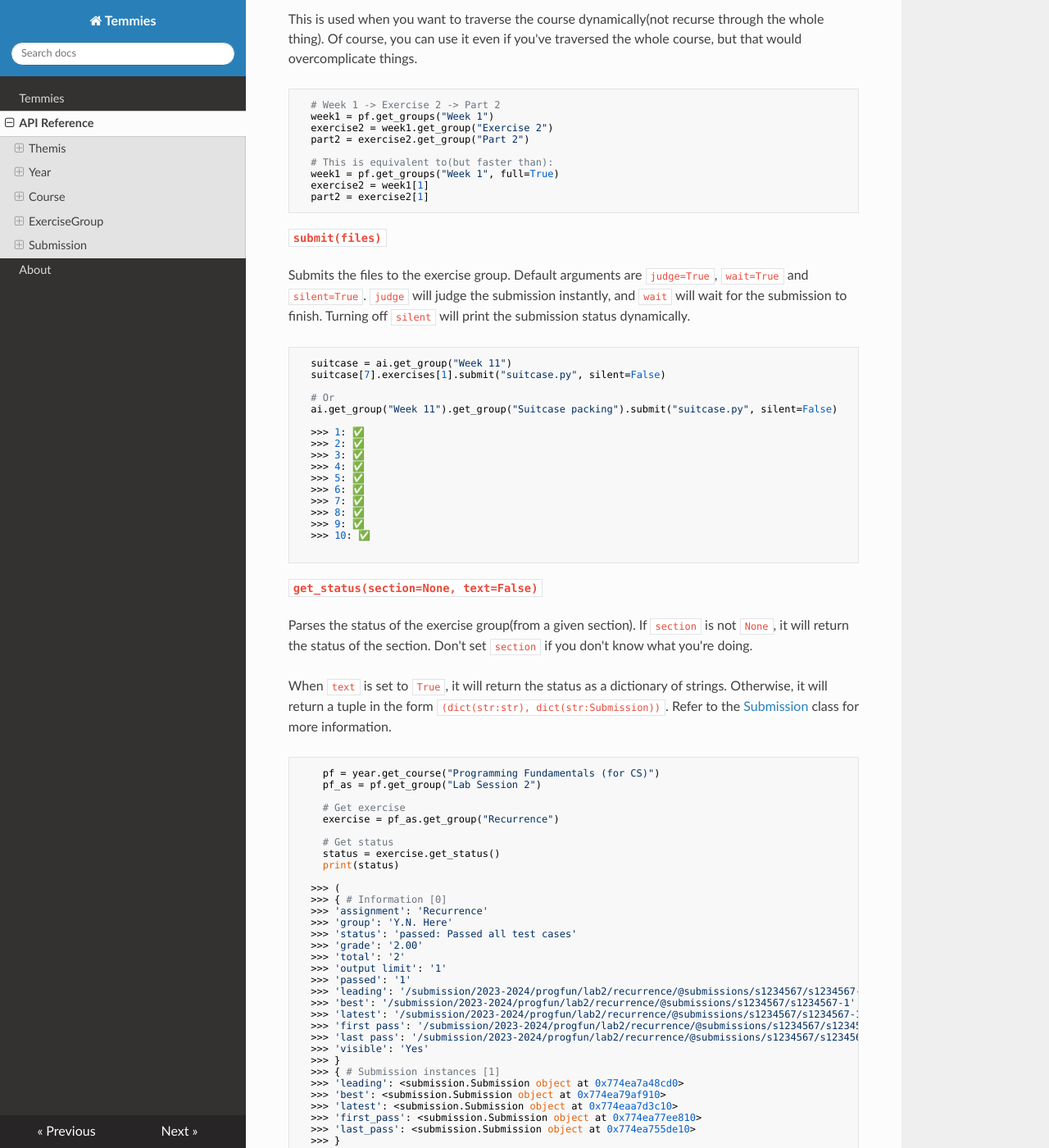
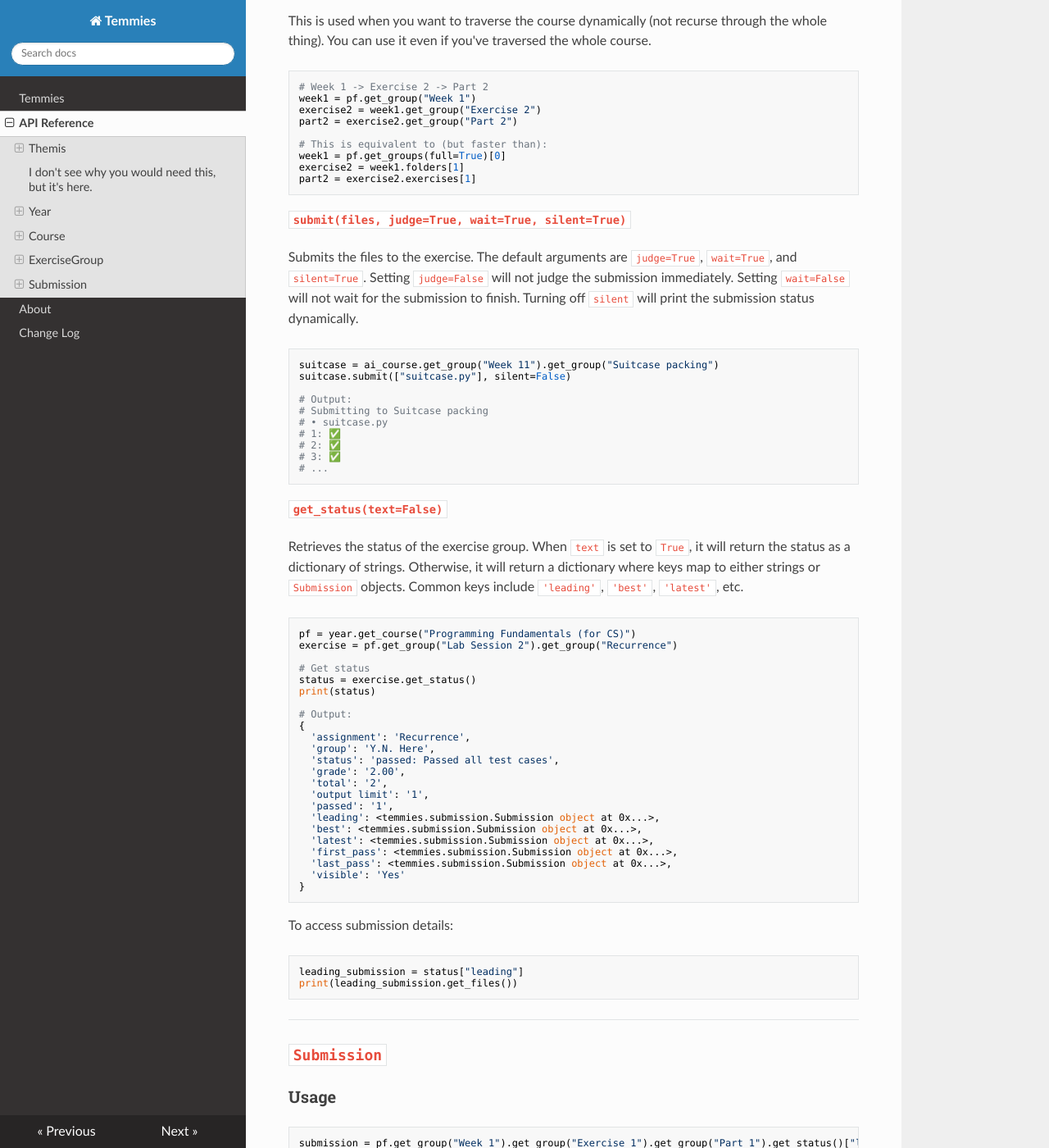
Before and after one commit to Code-For-Groningen/temmies, an MkDocs documentation site: the page built from docs/api.md, in a window 1280 px wide and 1400 px high, scrolled down 3569 px. Shown: the whole window at 82% size. Built offline with MkDocs 1.6.1, drawn with Linux system fonts in a browser that asks for light colours; nearby versions of some CDN libraries; some of the changed text lies outside the part shown.

Commit message:
Updated docs ot include changelog and reflect upon recent changes

````diff
--- a/docs/api.md
+++ b/docs/api.md
@@ -1,5 +1,6 @@
 # Classes
 ---
+
 ## `Themis`
 Creates the initial connection to Themis.
 
@@ -15,7 +16,7 @@
 Logs in to Themis. Runs automatically when the class is initialized.
 
 #### `get_year(start, end)`
-Returns an instance of a [`Year`](#year)(academic year) between `start` and `end`.
+Returns an instance of a [`Year`](#year) (academic year) between `start` and `end`.
 
 ```python
 year = themis.get_year(2023, 2024)
@@ -28,7 +29,6 @@
 years = themis.all_years()
 ```
 <sub> I don't see why you would need this, but it's here. </sub>
-
 ----
 
 ## `Year`
@@ -59,48 +59,47 @@
 ### Usage
 ```python
 pf = year.get_course("Programming Fundamentals (for CS)")
-print(pf.info) # <- course info attribute
 assignments = pf.get_groups()
 ```
 
 ### Methods
 #### `get_groups(full=False)`
-Returns a list of `ExerciseGroup` instances corresponding to all exercise groups visible to the user in a given `Course`. Default argument is `full=False`, which will only return the (name, link) of each exercise and folder in the group. If `full=True`, it will traverse the whole course.
+Returns a list of `ExerciseGroup` instances corresponding to all exercise groups visible to the user in a given `Course`. The default argument is `full=False`, which will only return the top-level (name, link) of each exercise and folder in the group. If `full=True`, it will traverse the whole course.
 
 You can traverse the course in both cases, although in different ways.
 
 When you have fully traversed the course, you can access everything via indices and the `exercises` and `folders` attributes of the `ExerciseGroup` instances:
 
 ```python
-  ai_group = ai_course.get_groups(full=True)
-  exercise = ai_group[7].exercises[1] # Week 11 -> Suitcase packing
-  exercise.submit("suitcase.py", silent=False)```
+ai_group = ai_course.get_groups(full=True)
+exercise = ai_group[7].exercises[1]  # Week 11 -> Suitcase packing
+exercise.submit(["suitcase.py"], silent=False)
 ```
 
-This is equivalent to the case in which we don't traverse the full course using `get_group` like so:
+This is equivalent to the case in which we don't traverse the whole course using `get_group` like so:
 
 ```python
 ai_group = ai_course.get_group("Week 11")
 exercise = ai_group.get_group("Suitcase packing")
-exercise.submit("suitcase.py", silent=False)
+exercise.submit(["suitcase.py"], silent=False)
 ```
 
-### `get_group(name, full=False)`
-Returns an instance of an `ExerciseGroup` with the name `name`. Default argument is `full=False`, which will only return the (name, link) of each exercise and folder in the group. If `full=True`, it will traverse the whole group.
+#### `get_group(name, full=False)`
+Returns an instance of an `ExerciseGroup` with the name `name`. The default argument is `full=False`, which will only return the (name, link) of each exercise and folder in the group. If `full=True`, it will traverse the whole group.
 
 ```python
 week1 = pf.get_group("Week 1")
 ```
 
+----
+
 ## `ExerciseGroup`
-Setting the `full` flag to `True` will traverse the whole course.
+Setting the `full` flag to `True` will traverse the whole group.
 
-You can traverse the course in both cases
-* Both folders and exercises are represented as `ExerciseGroup` instances.
-* Folders will have the `am_exercise` attribute set to `False`.
-* Folders can have the `download_files` method called on them.
-* Exercises can have the `submit`, `download_files` and `download_tcs` method called on them.
-
+- Both folders and exercises are represented as `ExerciseGroup` instances.
+- Folders will have the `am_exercise` attribute set to `False`.
+- Folders can have the `download_files` method called on them.
+- Exercises can have the `submit`, `download_files`, and `download_tcs` methods called on them.
 
 ### Example of folder traversal
 Let's say we have a folder structure like this:
@@ -120,165 +119,153 @@
 ```python
 pf = year.get_course("Programming Fundamentals (for CS)")
 assignments = pf.get_groups()
-week1 = assignments[0] # Week 1
-exercise2 = week1.folders[1] # Exercise 2
-part2 = exercise2.exercises[1] # Part 2
+week1 = assignments[0]  # Week 1
+exercise2 = week1.folders[1]  # Exercise 2
+part2 = exercise2.exercises[1]  # Part 2
 
-# Or, if you dont want to traverse the whole course:
+# Or, if you don't want to traverse the whole course:
 week1 = pf.get_group("Week 1")
 exercise2 = week1.get_group("Exercise 2")
 part2 = exercise2.get_group("Part 2")
 ```
-
 
 ### Methods
 #### `download_files(path=".")`
 Downloads all files in the exercise group to a directory `path`. Defaults to the current directory.
 
 ```python
-  assignment.download_files()
+assignment.download_files()
 ```
 
 #### `download_tcs(path=".")`
 Downloads all test cases in the exercise group to a directory `path`. Defaults to the current directory.
 
 ```python
-  assignment.download_tcs()
+assignment.download_tcs()
 ```
 
-#### get_group(name, full=False)
-This is used when you want to traverse the course dynamically(not recurse through the whole thing). Of course, you can use it even if you've traversed the whole course, but that would overcomplicate things.
+#### `get_group(name, full=False)`
+This is used when you want to traverse the course dynamically (not recurse through the whole thing). You can use it even if you've traversed the whole course.
 
 ```python
-  # Week 1 -> Exercise 2 -> Part 2
-  week1 = pf.get_groups("Week 1")
-  exercise2 = week1.get_group("Exercise 2")
-  part2 = exercise2.get_group("Part 2")
+# Week 1 -> Exercise 2 -> Part 2
+week1 = pf.get_group("Week 1")
+exercise2 = week1.get_group("Exercise 2")
+part2 = exercise2.get_group("Part 2")
 
-  # This is equivalent to(but faster than):
-  week1 = pf.get_groups("Week 1", full=True)
-  exercise2 = week1[1]
-  part2 = exercise2[1]
+# This is equivalent to (but faster than):
+week1 = pf.get_groups(full=True)[0]
+exercise2 = week1.folders[1]
+part2 = exercise2.exercises[1]
 ```
 
-
-#### `submit(files)`
-Submits the files to the exercise group. Default arguments are `judge=True`, `wait=True` and `silent=True`. `judge` will judge the submission instantly, and `wait` will wait for the submission to finish. Turning off `silent` will print the submission status dynamically.
+#### `submit(files, judge=True, wait=True, silent=True)`
+Submits the files to the exercise. The default arguments are `judge=True`, `wait=True`, and `silent=True`. Setting `judge=False` will not judge the submission immediately. Setting `wait=False` will not wait for the submission to finish. Turning off `silent` will print the submission status dynamically.
 
 ```python
-  suitcase = ai.get_group("Week 11")
-  suitcase[7].exercises[1].submit("suitcase.py", silent=False)
+suitcase = ai_course.get_group("Week 11").get_group("Suitcase packing")
+suitcase.submit(["suitcase.py"], silent=False)
 
-  # Or
-  ai.get_group("Week 11").get_group("Suitcase packing").submit("suitcase.py", silent=False)
-
-  >>> 1: ✅
-  >>> 2: ✅
-  >>> 3: ✅
-  >>> 4: ✅
-  >>> 5: ✅
-  >>> 6: ✅
-  >>> 7: ✅
-  >>> 8: ✅
-  >>> 9: ✅
-  >>> 10: ✅
-
+# Output:
+# Submitting to Suitcase packing
+# • suitcase.py
+# 1: ✅
+# 2: ✅
+# 3: ✅
+# ...
 ```
 
-#### `get_status(section=None, text=False)`
-Parses the status of the exercise group(from a given section). If `section` is not `None`, it will return the status of the section. Don't set `section` if you don't know what you're doing.
-
-When `text` is set to `True`, it will return the status as a dictionary of strings. Otherwise, it will return a tuple in the form `(dict(str:str), dict(str:Submission))`. Refer to the [Submission](#submission) class for more information.
+#### `get_status(text=False)`
+Retrieves the status of the exercise group. When `text` is set to `True`, it will return the status as a dictionary of strings. Otherwise, it will return a dictionary where keys map to either strings or `Submission` objects. Common keys include `'leading'`, `'best'`, `'latest'`, etc.
 
 ```python
-    pf = year.get_course("Programming Fundamentals (for CS)")
-    pf_as = pf.get_group("Lab Session 2")
+pf = year.get_course("Programming Fundamentals (for CS)")
+exercise = pf.get_group("Lab Session 2").get_group("Recurrence")
 
-    # Get exercise
-    exercise = pf_as.get_group("Recurrence")
+# Get status
+status = exercise.get_status()
+print(status)
 
-    # Get status
-    status = exercise.get_status()
-    print(status)
-
-  >>> (
-  >>> { # Information [0]
-  >>> 'assignment': 'Recurrence'
-  >>> 'group': 'Y.N. Here'
-  >>> 'status': 'passed: Passed all test cases'
-  >>> 'grade': '2.00'
-  >>> 'total': '2'
-  >>> 'output limit': '1'
-  >>> 'passed': '1'
-  >>> 'leading': '/submission/2023-2024/progfun/lab2/recurrence/@submissions/s1234567/s1234567-1'
-  >>> 'best': '/submission/2023-2024/progfun/lab2/recurrence/@submissions/s1234567/s1234567-1'
-  >>> 'latest': '/submission/2023-2024/progfun/lab2/recurrence/@submissions/s1234567/s1234567-1'
-  >>> 'first pass': '/submission/2023-2024/progfun/lab2/recurrence/@submissions/s1234567/s1234567-1'
-  >>> 'last pass': '/submission/2023-2024/progfun/lab2/recurrence/@submissions/s1234567/s1234567-1'
-  >>> 'visible': 'Yes'
-  >>> }
-  >>> { # Submission instances [1]
-  >>> 'leading': <submission.Submission object at 0x774ea7a48cd0>
-  >>> 'best': <submission.Submission object at 0x774ea79af910>
-  >>> 'latest': <submission.Submission object at 0x774eaa7d3c10>
-  >>> 'first_pass': <submission.Submission object at 0x774ea77ee810>
-  >>> 'last_pass': <submission.Submission object at 0x774ea755de10>
-  >>> }
-  >>>)
-
-
+# Output:
+{
+  'assignment': 'Recurrence',
+  'group': 'Y.N. Here',
+  'status': 'passed: Passed all test cases',
+  'grade': '2.00',
+  'total': '2',
+  'output limit': '1',
+  'passed': '1',
+  'leading': <temmies.submission.Submission object at 0x...>,
+  'best': <temmies.submission.Submission object at 0x...>,
+  'latest': <temmies.submission.Submission object at 0x...>,
+  'first_pass': <temmies.submission.Submission object at 0x...>,
+  'last_pass': <temmies.submission.Submission object at 0x...>,
+  'visible': 'Yes'
+}
 ```
 
-#### `get_all_statuses(text=False)
-Does the same as `get_status`, but for all visible status sections.
+To access submission details:
 
+```python
+leading_submission = status["leading"]
+print(leading_submission.get_files())
+```
+
+----
 
 ## `Submission`
 ### Usage
 ```python
-submission = pf.get_group("Week 1").get_group("Exercise 1").get_group("Part 1").get_status()[1]["leading"] # Week 1 -> Exercise 1 -> Part 1 -> Leading submission
-
+submission = pf.get_group("Week 1").get_group("Exercise 1").get_group("Part 1").get_status()["leading"]
 ```
 
 ### Methods
-#### `test_cases()`
-Returns a list of `TestCase` instances corresponding to all test cases in the submission.
+#### `get_test_cases()`
+Returns a dictionary of test cases and their statuses.
 
 ```python
-  submission = pf.get_group("Week 1").get_group("Exercise 1").get_group("Part 1").get_status()[1]["leading"]
-  submission.test_cases()
-  >>> {'1': 'passed', '2': 'passed', '3': 'passed', '4': 'passed', '5': 'passed', '6': 'passed', '7': 'passed', '8': 'passed', '9': 'passed', '10': 'passed'}
+test_cases = submission.get_test_cases()
+print(test_cases)
 
+# Output:
+{'1': 'passed', '2': 'passed', '3': 'passed', '4': 'passed', '5': 'passed', '6': 'passed', '7': 'passed', '8': 'passed', '9': 'passed', '10': 'passed'}
 ```
 
-#### `info()`
+#### `get_info()`
 Returns a dictionary of information about the submission.
 
 ```python
-  submission = pf.get_group("Week 1").get_group("Exercise 1").get_group("Part 1").get_status()[1]["leading"]
-  submission.info()
+info = submission.get_info()
+print(info)
 
-  >>> {
-  >>>'assignment': 'Part 1',
-  >>>'group': 'Y.N. Here',
-  >>>'uploaded_by': 'Y.N. Here s1234567',
-  >>>'created_on': 'Wed Sep 13 2023 12:51:37 GMT+02002023-09-13T10:51:37.338Z',
-  >>>'submitted_on': 'Wed Sep 13 2023 12:51:37 GMT+02002023-09-13T10:51:37.344Z',
-  >>>'status': 'passed: Passed all test cases',
-  >>>'files': [('recurrence.c',
-  >>>'/file/2023-2024/progfun/lab2/recurrence/%40submissions/s1234567/s1234567-1/source/recurrence.c'),
-  >>>('compile.log',
-  >>>'/file/2023-2024/progfun/lab2/recurrence/%40submissions/s1234567/s1234567-1/output/compile.log')],
-  >>>'language': 'c'
-  >>> }
+# Output:
+{
+  'assignment': 'Part 1',
+  'group': 'Y.N. Here',
+  'uploaded_by': 'Y.N. Here s1234567',
+  'created_on': 'Wed Sep 13 2023 12:51:37 GMT+0200',
+  'submitted_on': 'Wed Sep 13 2023 12:51:37 GMT+0200',
+  'status': 'passed: Passed all test cases',
+  'files': [
+    ('recurrence.c', '/file/.../recurrence.c'),
+    ('compile.log', '/file/.../compile.log')
+  ],
+  'language': 'c'
+}
 ```
 
-#### `files()`
-Returns a list of files in the form `(name, link)`.
+#### `get_files()`
+Returns a list of uploaded files in the format `(name, URL)`.
 
 ```python
-  submission = pf.get_group("Week 1").get_group("Exercise 1").get_group("Part 1").get_status()[1]["leading"]
-  submission.files()
+files = submission.get_files()
+print(files)
 
-  >>> [('recurrence.c', '/file/2023-2024/progfun/lab2/recurrence/%40submissions/s1234567/s1234567-1/source/recurrence.c'), ('compile.log', '/file/2023-2024/progfun/lab2/recurrence/%40submissions/s1234567/s1234567-1/output/compile.log')]
+# Output:
+[
+  ('recurrence.c', '/file/.../recurrence.c'),
+  ('compile.log', '/file/.../compile.log')
+]
 ```
+
+----
--- a/mkdocs.yml
+++ b/mkdocs.yml
@@ -3,4 +3,5 @@
   - Temmies: index.md
   - API Reference: api.md
   - About: about.md
+  - Change Log: changelog.md
 theme: readthedocs
````
Also changed, not shown: docs/changelog.md (added, +14 -0 lines).
